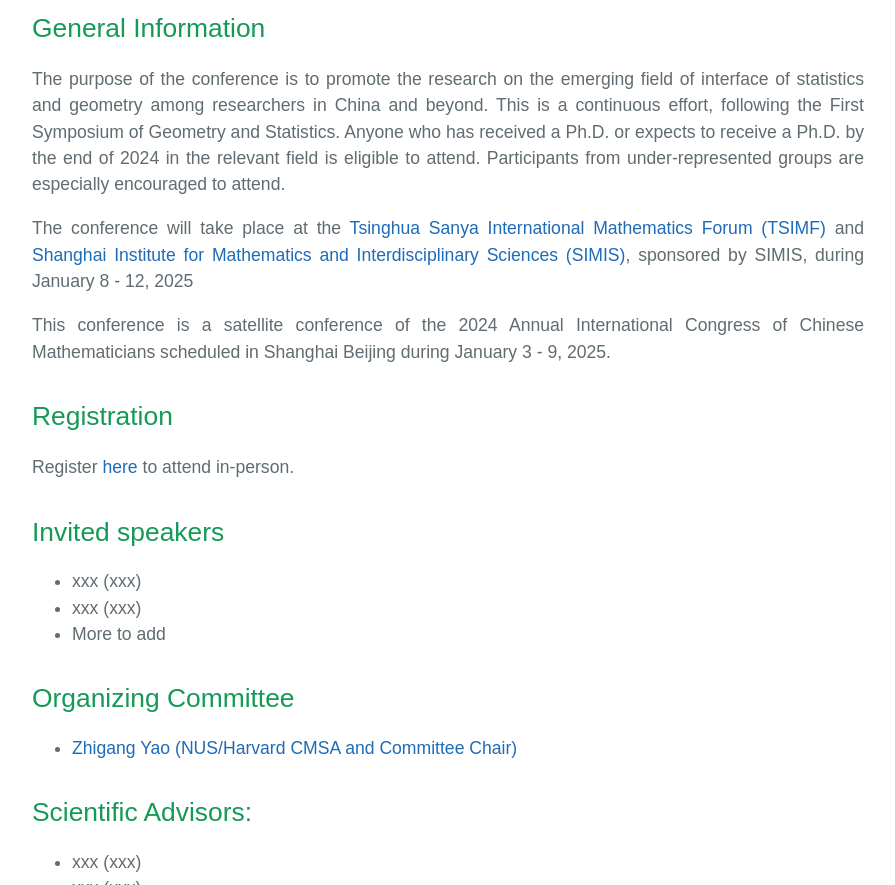
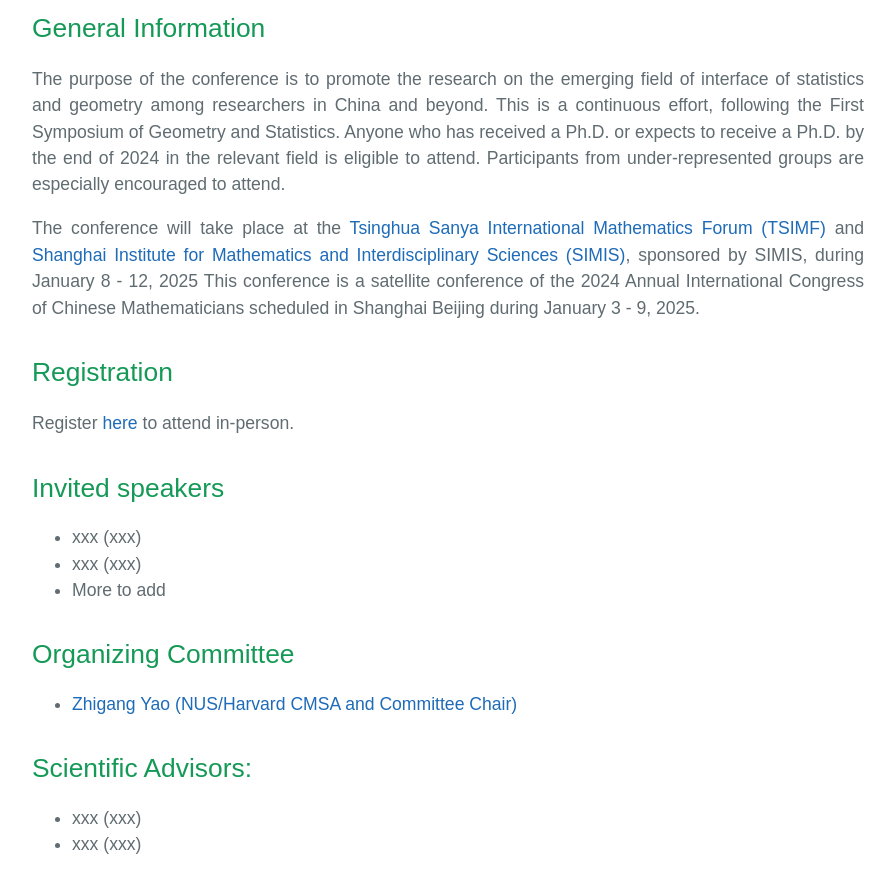
Before and after one commit to zhigang-yao/events, a Jekyll site: the page built from iccm-satellite-24.md, in a window 1280 px wide and 900 px high, scrolled down 869 px, cut to the strip 15-900 px from the top of the window. Shown: the whole strip, without its empty margins (192-1087 px from the left). Built offline with Jekyll 4.4.1, drawn with Linux system fonts in a browser that asks for light colours.

Commit message:
Update iccm-satellite-24.md

```diff
--- a/iccm-satellite-24.md
+++ b/iccm-satellite-24.md
@@ -21,11 +21,7 @@ description: Shanghai Institute for Mathematics and Interdisciplinary Sciences,
 
 
  <p style="text-align:justify;">
-The conference will take place at the <a href="http://www.tsimf.cn/">Tsinghua Sanya International Mathematics Forum (TSIMF)</a> and <a href="https://www.simis.cn/">Shanghai Institute for Mathematics and Interdisciplinary Sciences (SIMIS)</a>, sponsored by SIMIS, during January 8 - 12, 2025
- </p>
-
- <p style="text-align:justify;">
-This conference is a satellite conference of the 2024 Annual International Congress of Chinese Mathematicians scheduled in Shanghai Beijing during January 3 - 9, 2025.
+The conference will take place at the <a href="http://www.tsimf.cn/">Tsinghua Sanya International Mathematics Forum (TSIMF)</a> and <a href="https://www.simis.cn/">Shanghai Institute for Mathematics and Interdisciplinary Sciences (SIMIS)</a>, sponsored by SIMIS, during January 8 - 12, 2025 This conference is a satellite conference of the 2024 Annual International Congress of Chinese Mathematicians scheduled in Shanghai Beijing during January 3 - 9, 2025.
  </p>
 
 
```
